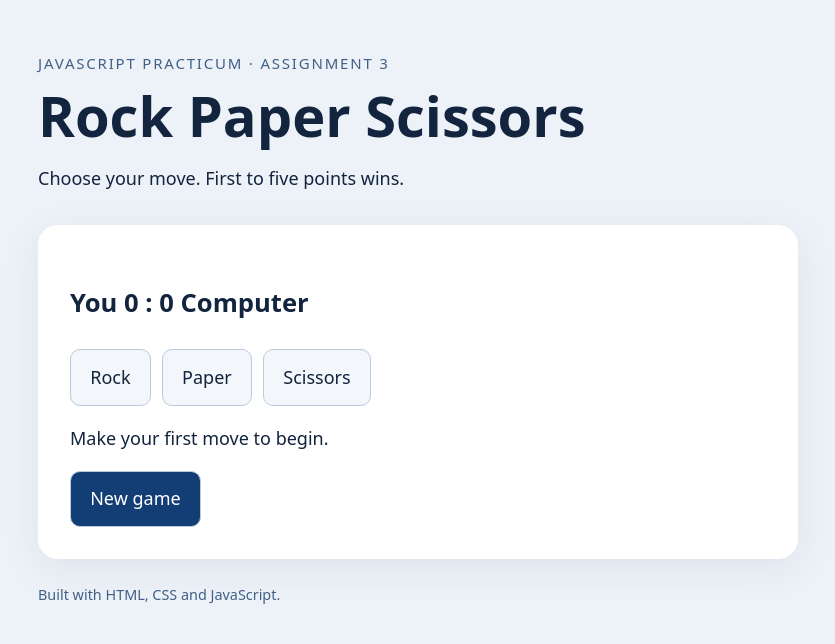
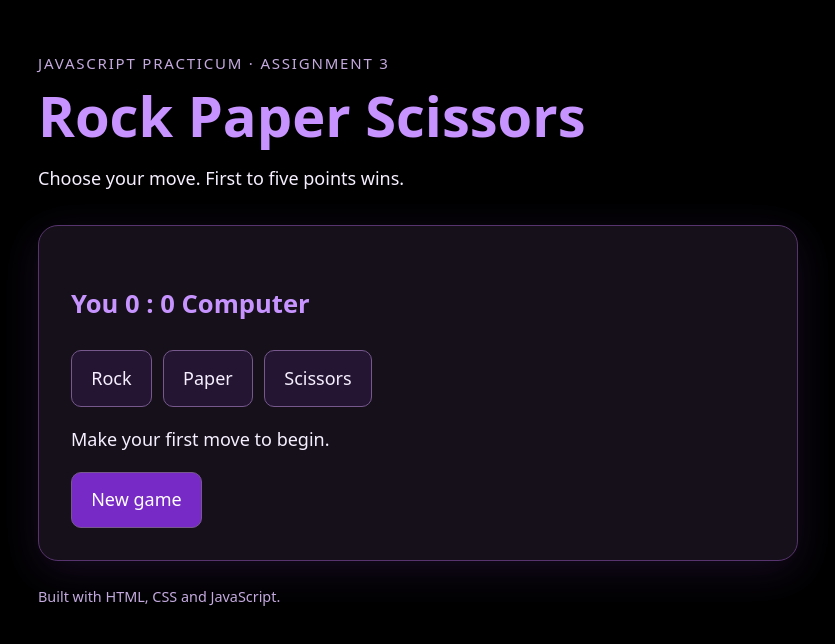
Before and after one commit to t3hj/JS-Assignment-3-Rock-Paper-Scissors---UI, a website: page index.html in a window 1280 px wide. Shown: the whole page, without its empty margins (222-1057 px from the left). Drawn offline with Linux system fonts and the light colour scheme.

Commit message:
Apply purple and black theme to Rock Paper Scissors

```diff
--- a/style.css
+++ b/style.css
@@ -1 +1,19 @@
-*{box-sizing:border-box}body{margin:0;background:#edf2f8;color:#12243e;font:18px/1.6 system-ui,sans-serif}main{width:min(92%,760px);margin:6vh auto}header{margin-bottom:2rem}h1{font-size:clamp(2rem,7vw,3.5rem);line-height:1.1;margin:.5rem 0}small{letter-spacing:.12em;text-transform:uppercase;color:#426085}.panel{background:white;padding:clamp(1rem,4vw,2rem);border-radius:20px;box-shadow:0 10px 40px #12243e12}button{font:inherit;cursor:pointer;border:1px solid #bbcadd;background:#f3f6fa;color:#12243e;border-radius:10px;padding:.8rem 1.2rem;min-height:48px}button:hover{background:#dce8f6}button:focus-visible{outline:3px solid #1267d6;outline-offset:3px}button:disabled{cursor:default;opacity:.5}.primary{background:#123e75;color:white}.primary:hover{background:#225991}.actions{display:flex;gap:.7rem;flex-wrap:wrap}.score{font-size:1.6rem;font-weight:700}footer{font-size:.9rem;color:#426085;margin-top:1.5rem}
+*{box-sizing:border-box}
+body{margin:0;background:#000000;color:#f6efff;font:18px/1.6 system-ui,sans-serif}
+main{width:min(92%,760px);margin:6vh auto}
+header{margin-bottom:2rem}
+h1{font-size:clamp(2rem,7vw,3.5rem);line-height:1.1;margin:.5rem 0}
+small{letter-spacing:.12em;text-transform:uppercase;color:#c4aadf}
+.panel{background:#151019;padding:clamp(1rem,4vw,2rem);border-radius:20px;box-shadow:0 10px 40px #a855f722}
+button{font:inherit;cursor:pointer;border:1px solid #76588d;background:#241532;color:#f6efff;border-radius:10px;padding:.8rem 1.2rem;min-height:48px}
+button:hover{background:#3a2050}
+button:focus-visible{outline:3px solid #c794ff;outline-offset:3px}
+button:disabled{cursor:default;opacity:.5}
+.primary{background:#782ac7;color:white}
+.primary:hover{background:#6421a8}
+.actions{display:flex;gap:.7rem;flex-wrap:wrap}
+.score{font-size:1.6rem;font-weight:700}
+footer{font-size:.9rem;color:#c4aadf;margin-top:1.5rem}
+
+h1, .score { color: #c794ff; }
+.panel { border: 1px solid #57346e; }
```
